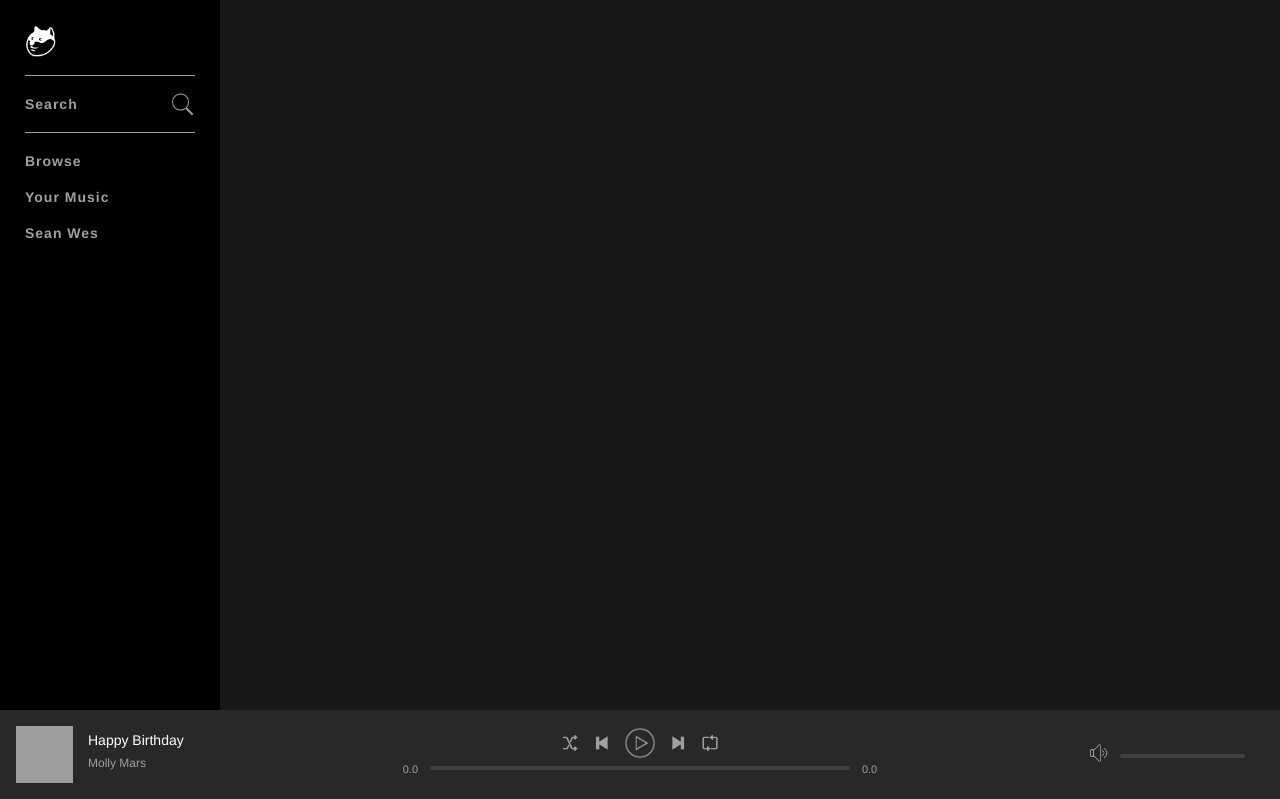
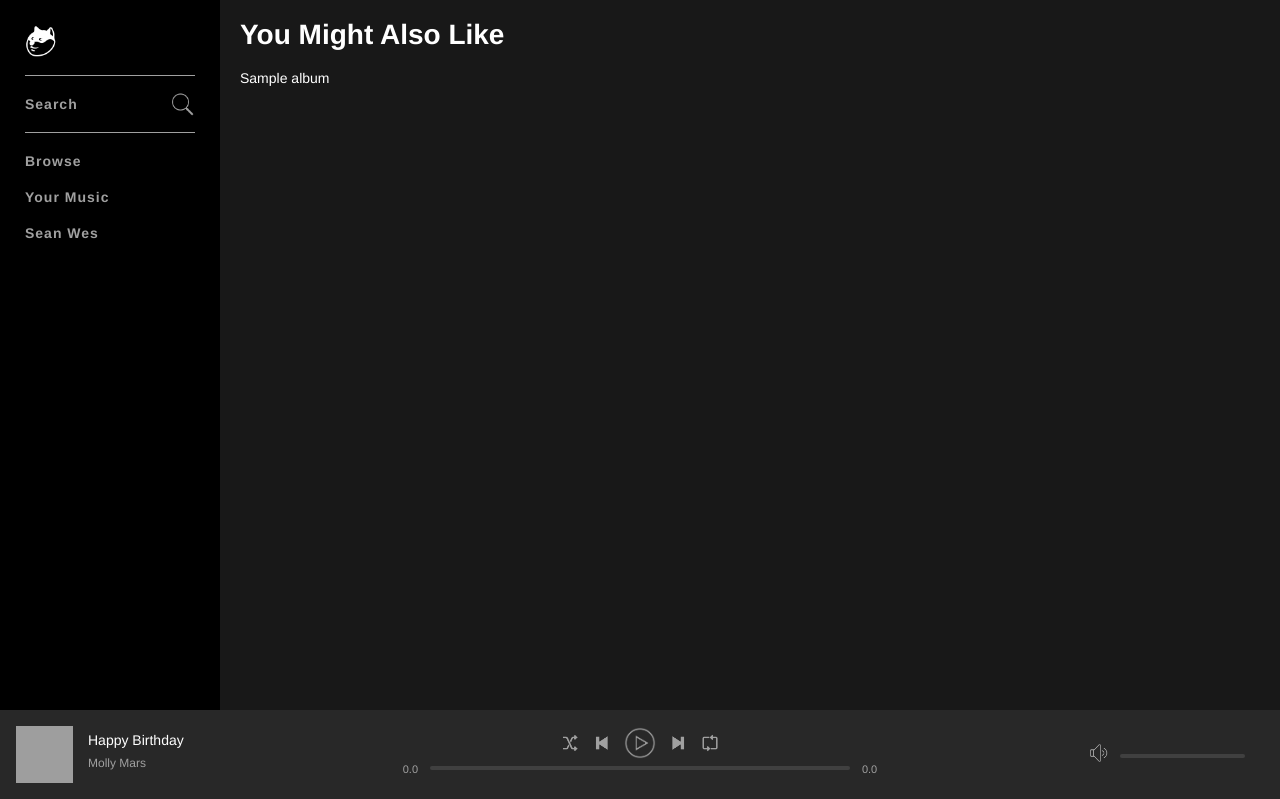
Before and after one commit to edwinchen85/slotify_app, a PHP site: page / in a window 1280 px wide. Shown: the top 799 px of the page. Run offline with PHP 8.4, Linux system fonts and the light colour scheme; the visitor is signed in with stand-in values (Sample User, id 1); tables that the repository leaves empty or names only in its code hold one stand-in row (values such as "Sample post"); grey boxes are pictures that could not be loaded.

Commit message:
Get albums from database

```diff
--- a/index.php
+++ b/index.php
@@ -1,5 +1,17 @@
 <?php include("includes/header.php") ?>
 
+<h1 class="pageHeadingBig">You Might Also Like</h1>
 
+<div class="gridViewContainer">
+
+  <?php $albumQuery = mysqli_query($con, "SELECT * FROM albums");
+
+  while($row = mysqli_fetch_array($albumQuery)) {
+    echo $row['title'] . "<br>";
+  }
+
+  ?>
+
+</div>
 
 <?php include("includes/footer.php") ?>
```
